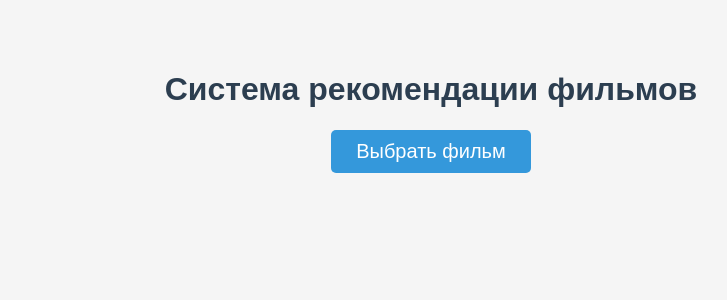
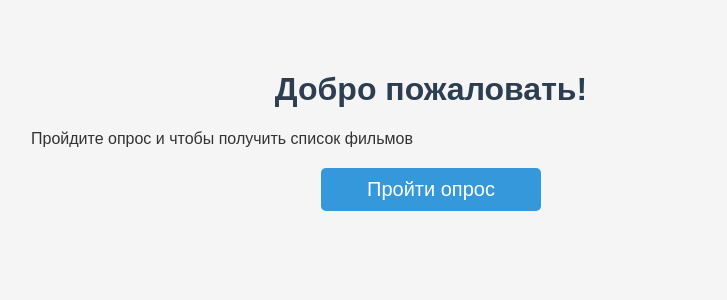
Before and after one commit to lianapestereva/MovieRating, a Python web app: template templates/index.html in a window 1280 px wide. Shown: the top 300 px of the page, without its empty margins (209-936 px from the left). Run offline with Jinja, Linux system fonts and the light colour scheme; the template is opened without the code that fills it, so the values that code supplies are empty.

Commit message:
Update index.html

```diff
--- a/templates/index.html
+++ b/templates/index.html
@@ -3,14 +3,14 @@
 <head>
     <meta charset="UTF-8">
     <meta name="viewport" content="width=device-width, initial-scale=1.0">
-    <title>Рекомендация фильмов</title>
+    <title>Кинопоиск</title>
     <link rel="stylesheet" href="{{ url_for('static', filename='style.css') }}">
 </head>
 <body>
     <div class="container">
-        <h1>Система рекомендации фильмов</h1>
-        <button id="start-btn" class="btn">Выбрать фильм</button>
+        <h1>Добро пожаловать!</h1>
+        <p>Пройдите опрос и чтобы получить список фильмов</p>
+        <a href="{{ url_for('main.questionnaire') }}" class="btn">Пройти опрос</a>
     </div>
-    <script src="{{ url_for('static', filename='script.js') }}"></script>
 </body>
 </html>
```
